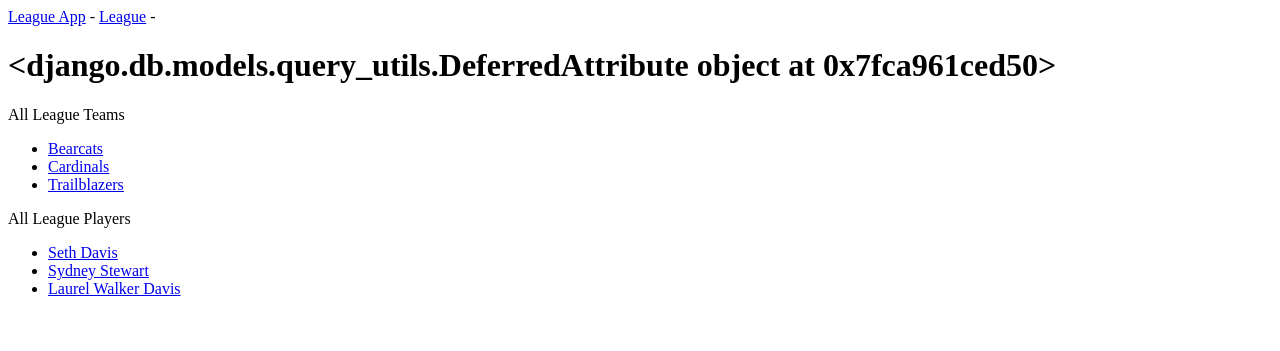
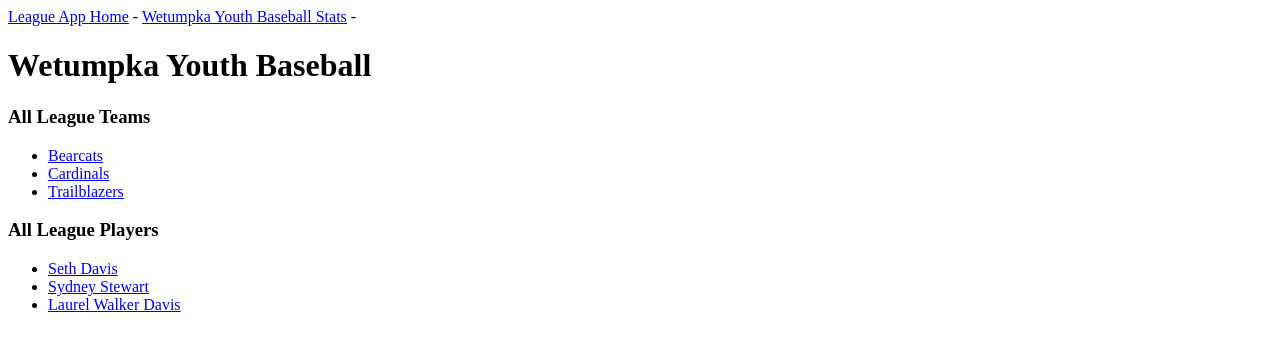
Before and after one commit to LaurelWalkerDavis/BaseballApp, a Django app: page /league/ in a window 1280 px wide. Shown: the top 351 px of the page. Run offline with Django 4.2, Linux system fonts and the light colour scheme; data comes from the database, SQL or seed files in the repository; both versions use the stored data as it was after the commit.

Commit message:
Teams pages done, just not pretty

```diff
--- a/League_App/models.py
+++ b/League_App/models.py
@@ -15,7 +15,7 @@
 
 class Team(models.Model):
     # identity fields
-    team_name = models.CharField(max_length=200, default=None)
+    team_name = models.CharField(max_length=200, default="My Team")
 
     # membership fields
     # t_players = models.ManyToManyField(Player, related_name='players', related_query_name='player')
--- a/League_App/templates/League_App/base.html
+++ b/League_App/templates/League_App/base.html
@@ -1,6 +1,6 @@
 <p>
-    <a href="{% url 'League_App:index' %}">League App</a> -
-    <a href="{% url 'League_App:league' %}">League</a> -
+    <a href="{% url 'League_App:index' %}">League App Home</a> -
+    <a href="{% url 'League_App:league' %}">{{ league.league_name }} Stats</a> -
 </p>
 
 {% block content %}{% endblock content %}
--- a/League_App/templates/League_App/league.html
+++ b/League_App/templates/League_App/league.html
@@ -2,9 +2,9 @@
 
 {% block content %}
 
-    <h1>{{ league_name }}</h1>
+    <h1>{{ league.league_name }}</h1>
 
-    <p>All League Teams</p>
+    <h3>All League Teams</h3>
 
     <ul>
         {% for team in all_teams %}
@@ -16,7 +16,7 @@
         {% endfor %}
     </ul>
 
-    <p>All League Players</p>
+    <h3>All League Players</h3>
 
         <ul>
         {% for player in all_players %}
--- a/League_App/urls.py
+++ b/League_App/urls.py
@@ -7,7 +7,7 @@
     # Home page.
     path('', views.index, name='index'),
     # League page.
-    path("league/", views.league, name='league'),
+    path('league/', views.league, name='league'),
     # Team page.
     path('team/<int:team_id>', views.team, name='team'),
     # Single player page
--- a/League_App/views.py
+++ b/League_App/views.py
@@ -9,10 +9,10 @@
 
 def league(request):
     """Show all teams"""
-    league_name = League.league_name
+    league_obj = League.objects.get()
     all_teams_obj = Team.objects.order_by('team_name')
     all_players = Player.objects.order_by('last_name')
-    context = {'league_name': league_name,
+    context = {'league': league_obj,
                'all_teams': all_teams_obj,
                'all_players': all_players}
     return render(request, 'League_App/league.html', context)
@@ -20,7 +20,7 @@
 
 def team(request, team_id):
     """Show team stats"""
-    team_obj = Team.objects.filter(id=team_id)
+    team_obj = Team.objects.get(team=team_id)
     team_players = Player.objects.filter(team=team_id)
     context = {'team': team_obj,
                'team_players': team_players}
```
Also changed, not shown: League_App/templates/League_App/team.html (+7 -2 lines), db.sqlite3.
